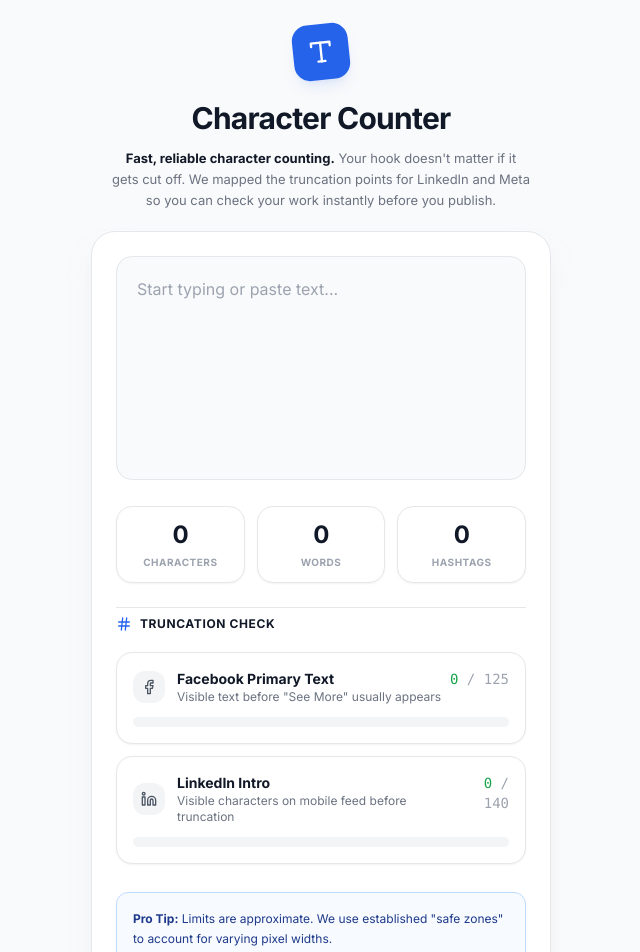
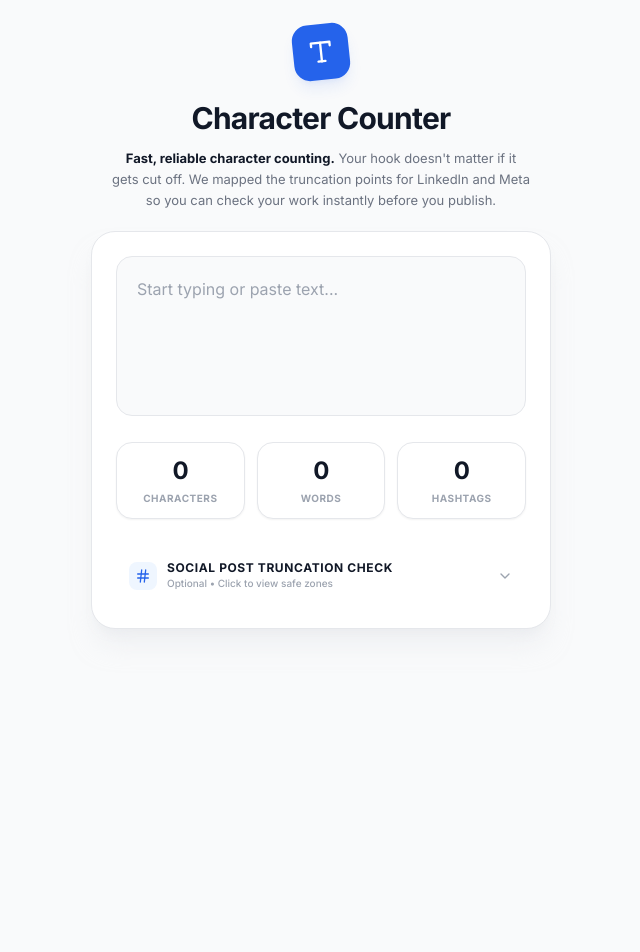
Before and after one commit to stevestgermain/Character-Counter, a React (Vite) app: page / in a window 1280 px wide. Shown: the top 952 px of the page, without its empty margins (319-959 px from the left). After the commit the page ends 800 px from the top, so only its background shows below. Built offline with nearby package versions, Linux system fonts and the light colour scheme.

Commit message:
feat: Improve truncation display and app naming
Adds a toggle to expand/collapse the truncation analysis section and shortens the application name in metadata to "Character Counter".

```diff
--- a/components/CharacterCounter.tsx
+++ b/components/CharacterCounter.tsx
@@ -1,11 +1,12 @@
 import React, { useState, useCallback } from 'react';
-import { Type, Eraser, Copy, Check, Hash } from 'lucide-react';
+import { Type, Eraser, Copy, Check, Hash, ChevronDown } from 'lucide-react';
 import { PLATFORM_LIMITS } from '../constants';
 import { TruncationBar } from './TruncationBar';
 
 export const CharacterCounter: React.FC = () => {
   const [text, setText] = useState('');
   const [copied, setCopied] = useState(false);
+  const [isTruncationExpanded, setIsTruncationExpanded] = useState(false);
 
   const handleCopy = useCallback(() => {
     navigator.clipboard.writeText(text);
@@ -44,7 +45,7 @@ export const CharacterCounter: React.FC = () => {
                 value={text}
                 onChange={(e) => setText(e.target.value)}
                 placeholder="Start typing or paste text..."
-                className="w-full h-56 p-5 rounded-2xl border border-gray-200 bg-gray-50 text-gray-900 text-base placeholder:text-gray-400 focus:bg-white focus:ring-1 focus:ring-blue-500/20 focus:border-blue-500 outline-none resize-none transition-all duration-200"
+                className="w-full h-40 p-5 rounded-2xl border border-gray-200 bg-gray-50 text-gray-900 text-base placeholder:text-gray-400 focus:bg-white focus:ring-1 focus:ring-blue-500/20 focus:border-blue-500 outline-none resize-none transition-all duration-200"
                 spellCheck={false}
               />
               <div className="absolute bottom-3 right-3 flex gap-2">
@@ -87,13 +88,25 @@ export const CharacterCounter: React.FC = () => {
           </div>
 
           {/* Analysis Section */}
-          <div className="flex flex-col gap-5 pt-2 border-t border-gray-200">
-            <div className="flex items-center gap-2">
-                <Hash className="w-4 h-4 text-blue-600" />
-                <h3 className="text-xs font-bold text-gray-900 uppercase tracking-wider">Truncation Check</h3>
+          <div className="flex flex-col pt-1">
+            <button
+              onClick={() => setIsTruncationExpanded(!isTruncationExpanded)}
+              className="flex items-center justify-between w-full group p-3 rounded-xl border border-transparent hover:border-gray-100 hover:bg-gray-50 transition-all duration-200"
+            >
+                <div className="flex items-center gap-2.5">
+                    <div className="p-1.5 bg-blue-50 text-blue-600 rounded-lg group-hover:bg-blue-100 transition-colors">
+                        <Hash className="w-4 h-4" />
                     </div>
+                    <div className="flex flex-col items-start text-left">
+                        <h3 className="text-xs font-bold text-gray-900 uppercase tracking-wider group-hover:text-blue-600 transition-colors">Social Post Truncation Check</h3>
+                        <span className="text-[10px] text-gray-400 font-medium">Optional • Click to view safe zones</span>
+                    </div>
+                </div>
+                <ChevronDown className={`w-4 h-4 text-gray-400 transition-transform duration-200 ${isTruncationExpanded ? 'rotate-180' : ''}`} />
+            </button>
 
-            <div className="flex flex-col gap-3">
+            {isTruncationExpanded && (
+                <div className="flex flex-col gap-3 mt-3 animate-in fade-in slide-in-from-top-2 duration-200">
                 {PLATFORM_LIMITS.map((platform) => (
                     <TruncationBar
                     key={platform.id}
@@ -105,12 +118,7 @@ export const CharacterCounter: React.FC = () => {
                     />
                 ))}
                 </div>
-
-            <div className="mt-2 p-4 bg-blue-50/50 border border-blue-200 rounded-xl">
-                <p className="text-xs text-blue-900 leading-relaxed">
-                    <strong>Pro Tip:</strong> Limits are approximate. We use established "safe zones" to account for varying pixel widths.
-                </p>
-            </div>
+            )}
           </div>
 
         </div>
--- a/metadata.json
+++ b/metadata.json
@@ -1,5 +1,5 @@
 {
-  "name": "Media Drive Character Counter",
+  "name": "Character Counter",
   "description": "A utility-focused text tool designed to prevent truncation on Facebook and LinkedIn.",
   "requestFramePermissions": []
 }
```
Lines whose indentation alone changed are shown as unchanged.
